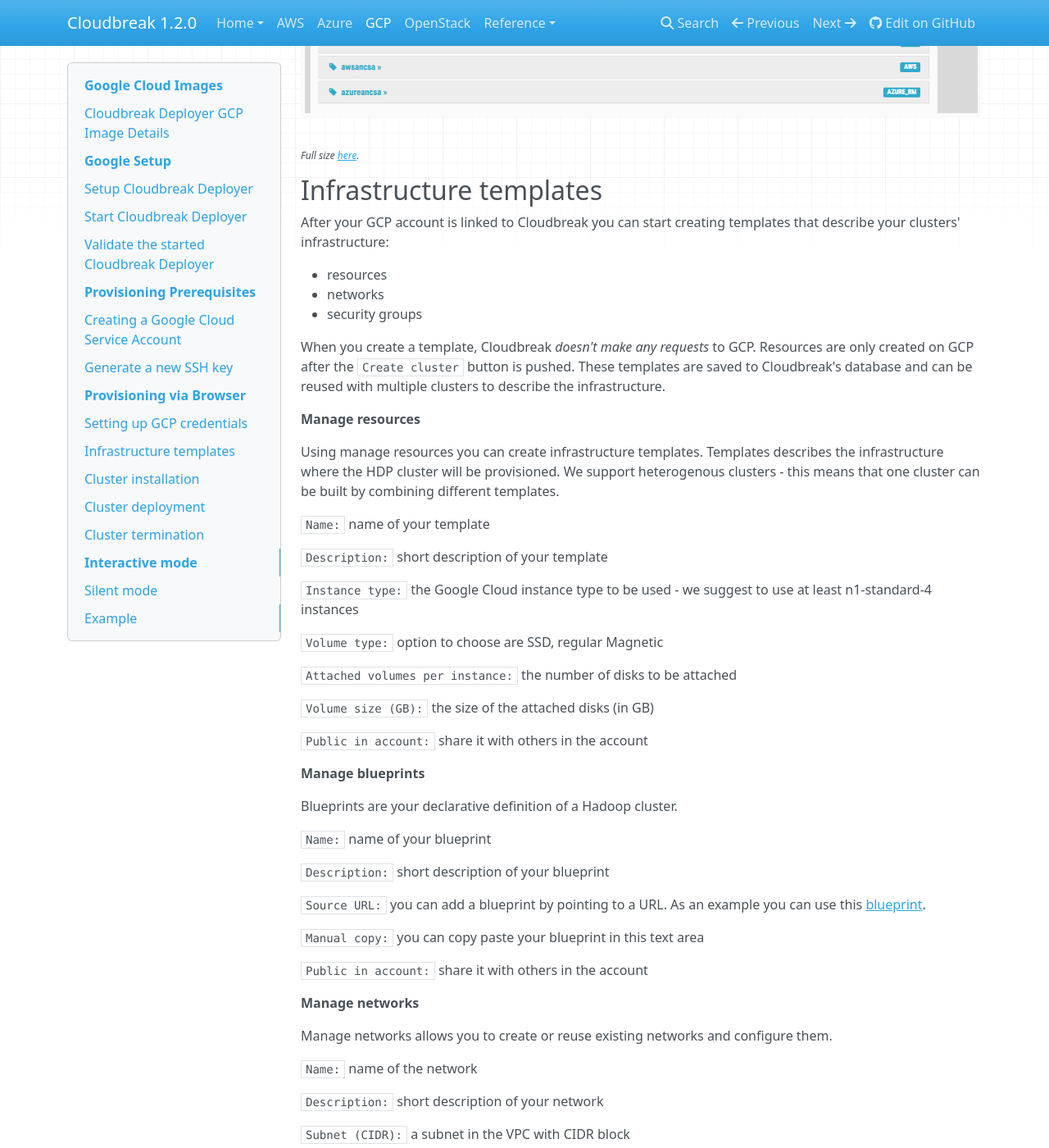
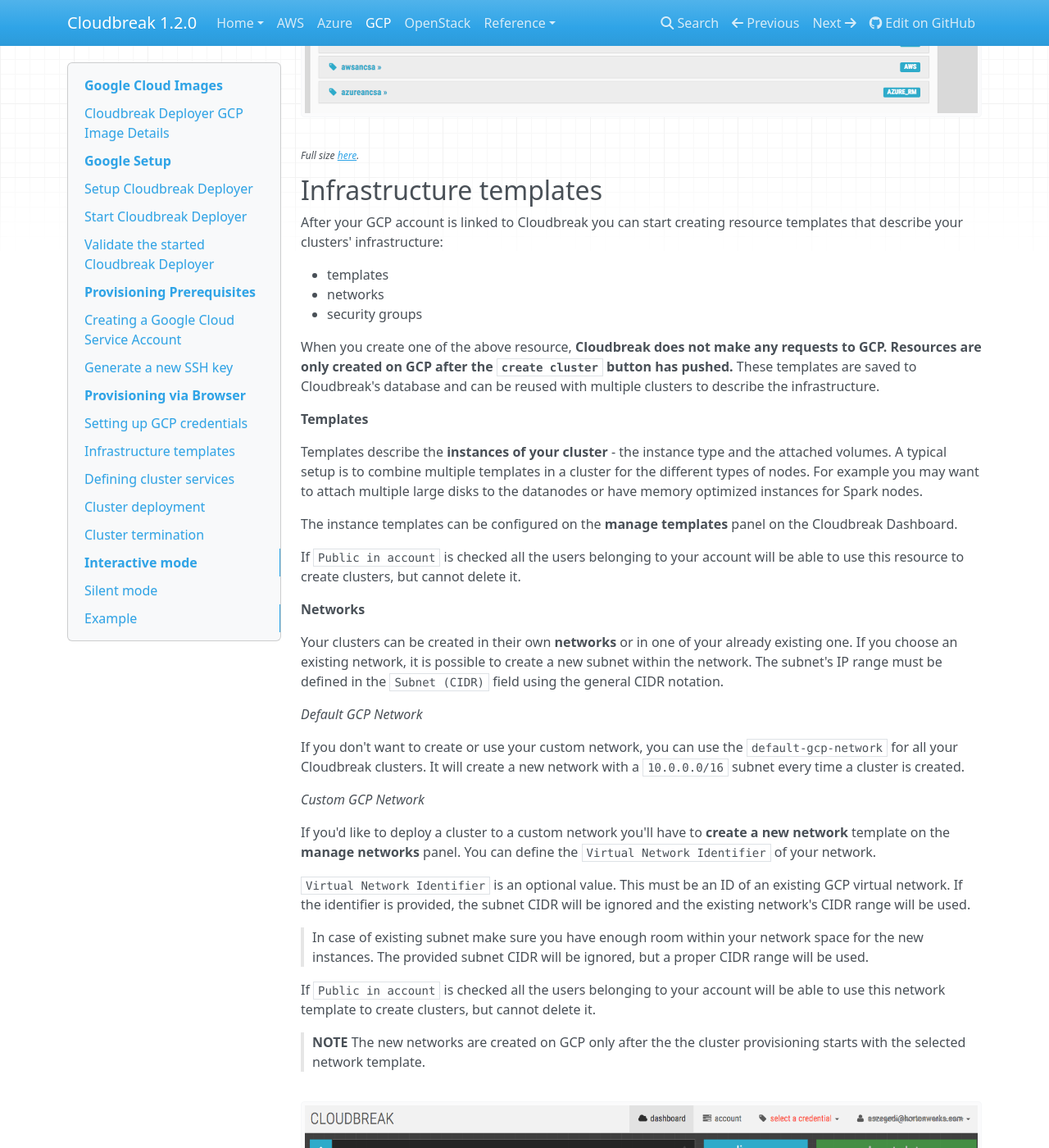
Before and after one commit to wprender/cloudbreak-docs, an MkDocs documentation site: the page built from docs/gcp.md, in a window 1280 px wide and 1400 px high, scrolled down 6393 px. Shown: the whole window at 82% size. Built offline with MkDocs 1.6.1, drawn with Linux system fonts in a browser that asks for light colours; nearby versions of some CDN libraries; old or Windows-style settings are respelled for this version of MkDocs; some of the changed text lies outside the part shown.

Commit message:
Fix Networks content for Azure and GCP

````diff
--- a/docs/azure.md
+++ b/docs/azure.md
@@ -330,30 +330,25 @@ clusters, but cannot delete it.
 
 **Networks**
 
-Your clusters can be created in their own **Virtual Private Cloud (VPC)** or in one of your already existing VPCs.
-If you choose an existing VPC it is possible to create a new subnet within the VPC or use an already existing one.
-The subnet's IP range must be defined in the `Subnet (CIDR)` field using the general CIDR notation.
+Your clusters can be created in their own **networks** or in one of your already existing one. If you choose an
+existing network, it is possible to create a new subnet within the network. The subnet's IP range must be defined in
+the `Subnet (CIDR)` field using the general CIDR notation.
 
 *Default AZURE Network*
 
-If you don't want to create or use your custom VPC, you can use the `default-azure-network` for all your
-Cloudbreak clusters. It will create a new VPC with a `10.0.0.0/16` subnet every time a cluster is created.
+If you don't want to create or use your custom network, you can use the `default-azure-network` for all your
+Cloudbreak clusters. It will create a new network with a `10.0.0.0/16` subnet every time a cluster is created.
 
 *Custom AZURE Network*
 
-If you'd like to deploy a cluster to a custom VPC you'll have to **create a new network** template on the **manage
-networks** panel. You can configure the `Subnet Identifier` and the `Virtual Network Identifier` of your VPC.
+If you'd like to deploy a cluster to a custom network you'll have to **create a new network** template on the **manage
+networks** panel. You can define the `Subnet Identifier` and the `Virtual Network Identifier` of your network.
 
->**IMPORTANT** The subnet CIDR cannot overlap each other in a VPC. So you have to create different network
-templates for every each clusters.
+`Virtual Network Identifier` is an optional value. This must be an ID of an existing AZURE virtual network. If the
+identifier is provided, the subnet CIDR will be ignored and the existing network's CIDR range will be used.
 
-To create a new subnet within the VPC, provide the ID of the subnet which is in the existing VPC and your cluster
-will be launched into that subnet. **For example** you can create 3 different clusters with 3 different network
-templates for multiple subnets `10.0.0.0/24`, `10.0.1.0/24`, `10.0.2.0/24` with the same VPC and Virtual Network
-Identifiers.
-
->**IMPORTANT** Please make sure the define subnet here doesn't overlap with any of your already deployed subnet in
-the VPC, because of the validation only happens after the cluster creation starts.
+>**IMPORTANT** Please make sure the defined subnet here doesn't overlap with any of your already deployed subnet in the
+ network, because of the validation only happens after the cluster creation starts.
 
 >In case of existing subnet make sure you have enough room within your network space for the new instances. The
 provided subnet CIDR will be ignored, but a proper CIDR range will be used.
@@ -361,8 +356,8 @@ provided subnet CIDR will be ignored, but a proper CIDR range will be used.
 If `Public in account` is checked all the users belonging to your account will be able to use this network template
 to create clusters, but cannot delete it.
 
->**NOTE** The VPCs, Virtual Network identifiers and subnet are created on AZURE only after the the cluster
-provisioning starts with the selected network template.
+>**NOTE** The new networks are created on AZURE only after the the cluster provisioning starts with the selected
+network template.
 
 ![](/images/azure-network.png)
 <sub>*Full size [here](/images/azure-network.png).*</sub>
@@ -691,35 +686,48 @@ template list
 
 **Networks**
 
-Your clusters can be created in their own **Virtual Private Cloud (VPC)** or in one of your already existing VPCs. If
-you choose an existing VPC it is possible to create a new subnet within the VPC or use an already existing one. The
-subnet's IP range must be defined in the `Subnet (CIDR)` field using the general CIDR notation.
+Your clusters can be created in their own **networks** or in one of your already existing one. If you choose an
+existing network, it is possible to create a new subnet within the network. The subnet's IP range must be defined in
+the `Subnet (CIDR)` field using the general CIDR notation.
 
-*Default Azure Network*
+*Default AZURE Network*
 
-If you don't want to create or use your custom VPC, you can use the `default-azure-network` for all your Cloudbreak
-clusters. It will create a new VPC with a `10.0.0.0/16` subnet every time a cluster is created.
+If you don't want to create or use your custom network, you can use the `default-azure-network` for all your
+Cloudbreak clusters. It will create a new network with a `10.0.0.0/16` subnet and `10.0.0.0/8` address prefix every
+time a cluster is created.
 
-*Custom Azure Network*
+*Custom AZURE Network*
 
-If you'd like to deploy a cluster to a custom VPC you'll have to **create a new network** template, to create a new
-subnet within the VPC, provide the ID of the subnet which is in the existing VPC.
-
-A network also can be used repeatedly to create identical copies of the same stack (or to use as a foundation to
-start a new stack).
-
->**IMPORTANT** The subnet CIDR cannot overlap each other in a VPC. So you have to create different network templates
-for every each clusters.
->For example you can create 3 different clusters with 3 different network templates for multiple subnets 10.0.0.0/24,
- 10.0.1.0/24, 10.0.2.0/24 with the same VPC and Virtual Network Identifiers.
-
+If you'd like to deploy a cluster to a custom network you'll have to apply the following command:
 ```
 network create --AZURE --name my-azure-network --addressPrefix 192.168.123.123 --subnet 10.0.0.0/16
 ```
+
+>**IMPORTANT** Please make sure the defined subnet and theirs address prefixes here doesn't overlap with any of your
+already deployed subnet and its already used address prefix in the network, because of the validation only happens
+after the cluster creation
+starts.
+
+>In case of existing subnet make sure you have enough room within your network space for the new instances. The
+provided subnet CIDR will be ignored, but a proper CIDR range will be used.
+
 You can check whether the network was created successfully
 ```
 network list
 ```
+
+`--addressPrefix` This list will be appended to the current list of address prefixes.
+
+- The address prefixes in this list should not overlap between them.
+- The address prefixes in this list should not overlap with existing address prefixes in the network.
+
+You can find more details about the AZURE Address Prefixes [here](https://azure.microsoft.com/en-us/documentation/articles/azure-cli-arm-commands/#azure-network-commands-to-manage-network-resources).
+
+If `--publicInAccount` is true, all the users belonging to your account will be able to use this network template
+to create clusters, but cannot delete it.
+
+>**NOTE** The new networks are created on AZURE only after the the cluster provisioning starts with the selected
+network template.
 
 **Security groups**
 
--- a/docs/gcp.md
+++ b/docs/gcp.md
@@ -198,61 +198,57 @@ clusters, but cannot delete it.
 
 ## Infrastructure templates
 
-After your GCP account is linked to Cloudbreak you can start creating templates that describe your clusters' infrastructure:
+After your GCP account is linked to Cloudbreak you can start creating resource templates that describe your clusters'
+infrastructure:
 
-- resources
+- templates
 - networks
 - security groups
 
-When you create a template, Cloudbreak *doesn't make any requests* to GCP.
-Resources are only created on GCP after the `Create cluster` button is pushed.
-These templates are saved to Cloudbreak's database and can be reused with multiple clusters to describe the infrastructure.
+When you create one of the above resource, **Cloudbreak does not make any requests to GCP. Resources are only created
+on GCP after the `create cluster` button has pushed.** These templates are saved to Cloudbreak's database and can be
+reused with multiple clusters to describe the infrastructure.
 
-**Manage resources**
+**Templates**
 
-Using manage resources you can create infrastructure templates. Templates describes the infrastructure where the HDP cluster will be provisioned. We support heterogenous clusters - this means that one cluster can be built by combining different templates.
+Templates describe the **instances of your cluster** - the instance type and the attached volumes. A typical setup is
+ to combine multiple templates in a cluster for the different types of nodes. For example you may want to attach multiple
+ large disks to the datanodes or have memory optimized instances for Spark nodes.
 
-`Name:` name of your template
+The instance templates can be configured on the **manage templates** panel on the Cloudbreak Dashboard.
 
-`Description:` short description of your template
+If `Public in account` is checked all the users belonging to your account will be able to use this resource to create clusters, but cannot delete it.
 
-`Instance type:` the Google Cloud instance type to be used - we suggest to use at least n1-standard-4 instances
+**Networks**
 
-`Volume type:` option to choose are SSD, regular Magnetic
+Your clusters can be created in their own **networks** or in one of your already existing one. If you choose an
+existing network, it is possible to create a new subnet within the network. The subnet's IP range must be defined in
+the `Subnet (CIDR)` field using the general CIDR notation.
 
-`Attached volumes per instance:` the number of disks to be attached
+*Default GCP Network*
 
-`Volume size (GB):` the size of the attached disks (in GB)
+If you don't want to create or use your custom network, you can use the `default-gcp-network` for all your
+Cloudbreak clusters. It will create a new network with a `10.0.0.0/16` subnet every time a cluster is created.
 
-`Public in account:` share it with others in the account
+*Custom GCP Network*
 
-**Manage blueprints**
+If you'd like to deploy a cluster to a custom network you'll have to **create a new network** template on the **manage
+networks** panel. You can define the `Virtual Network Identifier` of your network.
 
-Blueprints are your declarative definition of a Hadoop cluster.
+`Virtual Network Identifier` is an optional value. This must be an ID of an existing GCP virtual network. If the
+identifier is provided, the subnet CIDR will be ignored and the existing network's CIDR range will be used.
 
-`Name:` name of your blueprint
+>In case of existing subnet make sure you have enough room within your network space for the new instances. The
+provided subnet CIDR will be ignored, but a proper CIDR range will be used.
 
-`Description:` short description of your blueprint
+If `Public in account` is checked all the users belonging to your account will be able to use this network template
+to create clusters, but cannot delete it.
 
-`Source URL:` you can add a blueprint by pointing to a URL. As an example you can use this [blueprint](https://raw.githubusercontent.com/sequenceiq/cloudbreak/master/core/src/main/resources/defaults/blueprints/multi-node-hdfs-yarn.bp).
+>**NOTE** The new networks are created on GCP only after the the cluster provisioning starts with the selected
+network template.
 
-`Manual copy:` you can copy paste your blueprint in this text area
-
-`Public in account:` share it with others in the account
-
-**Manage networks**
-
-Manage networks allows you to create or reuse existing networks and configure them.
-
-`Name:` name of the network
-
-`Description:` short description of your network
-
-`Subnet (CIDR):` a subnet in the VPC with CIDR block
-
-`Virtual Network Identifier:` optional field, id of an existing virtual network, the provided subnet CIDR will be ignored and the existing network's CIDR range will be used
-
-`Public in account:` share it with others in the account
+![](/images/gcp-network.png)
+<sub>*Full size [here](/images/gcp-network.png).*</sub>
 
 **Security groups**
 
@@ -306,7 +302,22 @@ If `Public in account` is checked all the users belonging to your account will b
 >**NOTE** that the security groups are *not created* on GCP after the `Create Security Group` button is pushed, only
 after the cluster provisioning starts with the selected security group template.
 
-## Cluster installation
+## Defining cluster services
+
+**Manage blueprints**
+
+Blueprints are your declarative definition of a Hadoop cluster.
+
+`Name:` name of your blueprint
+
+`Description:` short description of your blueprint
+
+`Source URL:` you can add a blueprint by pointing to a URL. As an example you can use this [blueprint](https://raw.githubusercontent.com/sequenceiq/cloudbreak/master/core/src/main/resources/defaults/blueprints/multi-node-hdfs-yarn.bp).
+
+`Manual copy:` you can copy paste your blueprint in this text area
+
+`Public in account:` share it with others in the account
+
 
 This section describes
 
````
Also changed, not shown: docs/images/gcp-network.png (added).
